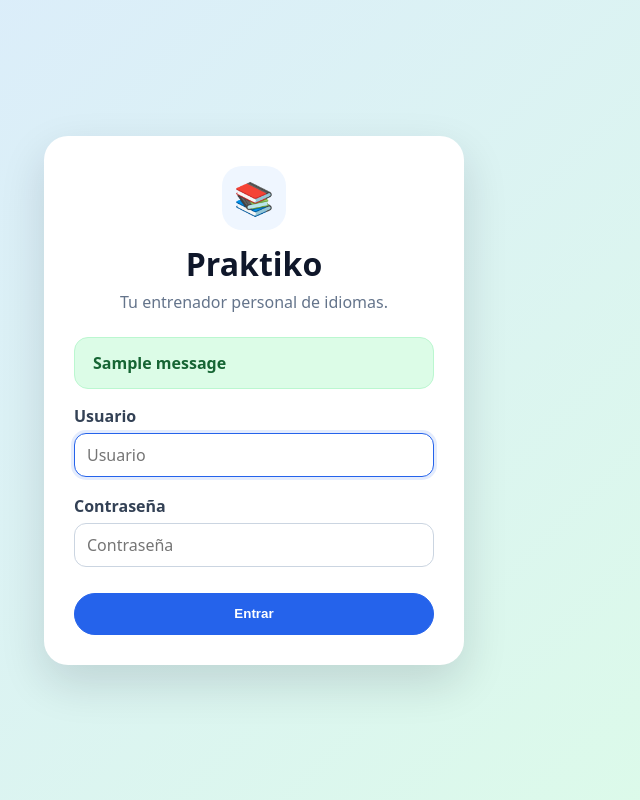
After one commit to Ootoito/gestor-tareas-ia-master, a Django app: page /praktiko/login/ in a window 1280 px wide. The commit adds this page. Shown: the whole page, without its empty margins (386-1026 px from the left). Run offline with Django 5.2, Linux system fonts and the light colour scheme; tables that the repository leaves empty hold one stand-in row (values such as "Sample post"); one stand-in notice (Sample message) is shown.

Commit message:
Añadir login propio para Praktiko

```diff
--- /dev/null
+++ b/praktiko/forms/login_forms.py
@@ -0,0 +1,24 @@
+from django import forms
+
+
+class PraktikoLoginForm(forms.Form):
+    username = forms.CharField(
+        label="Usuario",
+        widget=forms.TextInput(
+            attrs={
+                "class": "form-control",
+                "placeholder": "Usuario",
+                "autofocus": True,
+            }
+        ),
+    )
+
+    password = forms.CharField(
+        label="Contraseña",
+        widget=forms.PasswordInput(
+            attrs={
+                "class": "form-control",
+                "placeholder": "Contraseña",
+            }
+        ),
+    )
--- a/praktiko/static/praktiko/css/praktiko.css
+++ b/praktiko/static/praktiko/css/praktiko.css
@@ -513,3 +513,62 @@ body {
     color: #991b1b;
     font-weight: 700;
 }
+
+/* =========================================================
+   Login Praktiko
+   ========================================================= */
+
+.praktiko-login-page {
+    min-height: 100vh;
+    display: flex;
+    align-items: center;
+    justify-content: center;
+    padding: 24px;
+    background: linear-gradient(135deg, #dbeafe, #dcfce7);
+}
+
+.praktiko-login-card {
+    width: 100%;
+    max-width: 420px;
+    padding: 30px;
+    border-radius: 24px;
+    background: #ffffff;
+    box-shadow: 0 18px 45px rgba(15, 23, 42, 0.14);
+}
+
+.praktiko-login-brand {
+    text-align: center;
+    margin-bottom: 24px;
+}
+
+.praktiko-login-logo {
+    width: 64px;
+    height: 64px;
+    margin: 0 auto 12px;
+    display: flex;
+    align-items: center;
+    justify-content: center;
+    border-radius: 20px;
+    background: #eff6ff;
+    font-size: 2rem;
+}
+
+.praktiko-login-brand h1 {
+    margin: 0;
+    color: #0f172a;
+}
+
+.praktiko-login-brand p {
+    margin: 6px 0 0;
+    color: #64748b;
+}
+
+.praktiko-login-form {
+    display: flex;
+    flex-direction: column;
+    gap: 18px;
+}
+
+.praktiko-login-button {
+    margin-top: 8px;
+}
--- /dev/null
+++ b/praktiko/templates/praktiko/auth/login.html
@@ -0,0 +1,56 @@
+{% load static %}
+<!DOCTYPE html>
+<html lang="es">
+<head>
+    <meta charset="UTF-8">
+    <title>Login - Praktiko</title>
+    <link rel="stylesheet" href="{% static 'praktiko/css/praktiko.css' %}">
+</head>
+<body>
+
+<div class="praktiko-login-page">
+
+    <div class="praktiko-login-card">
+
+        <div class="praktiko-login-brand">
+            <div class="praktiko-login-logo">📚</div>
+            <h1>Praktiko</h1>
+            <p>Tu entrenador personal de idiomas.</p>
+        </div>
+
+        {% if messages %}
+            <section class="praktiko-messages">
+                {% for message in messages %}
+                    <div class="praktiko-message praktiko-message-{{ message.tags }}">
+                        {{ message }}
+                    </div>
+                {% endfor %}
+            </section>
+        {% endif %}
+
+        <form method="post" class="praktiko-login-form">
+            {% csrf_token %}
+
+            <div class="form-group">
+                <label for="{{ form.username.id_for_label }}">Usuario</label>
+                {{ form.username }}
+                {{ form.username.errors }}
+            </div>
+
+            <div class="form-group">
+                <label for="{{ form.password.id_for_label }}">Contraseña</label>
+                {{ form.password }}
+                {{ form.password.errors }}
+            </div>
+
+            <button type="submit" class="praktiko-btn praktiko-btn-main praktiko-login-button">
+                Entrar
+            </button>
+        </form>
+
+    </div>
+
+</div>
+
+</body>
+</html>
--- a/praktiko/templates/praktiko/base.html
+++ b/praktiko/templates/praktiko/base.html
@@ -18,6 +18,8 @@
 
         <div class="praktiko-user">
             Usuario: <strong>{{ request.user.username }}</strong>
+            ·
+            <a href="{% url 'praktiko:logout' %}">Salir</a>
         </div>
     </header>
 
--- a/praktiko/urls.py
+++ b/praktiko/urls.py
@@ -1,5 +1,6 @@
 from django.urls import path
 
+from praktiko.vistas import auth_views
 from praktiko.vistas import home_views
 from praktiko.vistas import diccionario_views
 from praktiko.vistas import tema_views
@@ -9,6 +10,9 @@ from praktiko.vistas import practica_views
 app_name = "praktiko"
 
 urlpatterns = [
+    path("login/", auth_views.login_praktiko, name="login"),
+    path("logout/", auth_views.logout_praktiko, name="logout"),
+
     path("", home_views.home, name="home"),
 
     path("diccionarios/", diccionario_views.listado_diccionarios, name="listado_diccionarios"),
--- /dev/null
+++ b/praktiko/vistas/auth_views.py
@@ -0,0 +1,46 @@
+from django.contrib import messages
+from django.contrib.auth import authenticate, login, logout
+from django.shortcuts import redirect, render
+
+from praktiko.forms.login_forms import PraktikoLoginForm
+
+
+def login_praktiko(request):
+    if request.user.is_authenticated:
+        return redirect("praktiko:home")
+
+    if request.method == "POST":
+        form = PraktikoLoginForm(request.POST)
+
+        if form.is_valid():
+            username = form.cleaned_data["username"]
+            password = form.cleaned_data["password"]
+
+            user = authenticate(
+                request,
+                username=username,
+                password=password,
+            )
+
+            if user is not None:
+                login(request, user)
+                messages.success(request, "Sesión iniciada correctamente.")
+                return redirect("praktiko:home")
+
+            messages.error(request, "Usuario o contraseña incorrectos.")
+    else:
+        form = PraktikoLoginForm()
+
+    return render(
+        request,
+        "praktiko/auth/login.html",
+        {
+            "form": form,
+        },
+    )
+
+
+def logout_praktiko(request):
+    logout(request)
+    messages.success(request, "Sesión cerrada correctamente.")
+    return redirect("praktiko:login")
```
